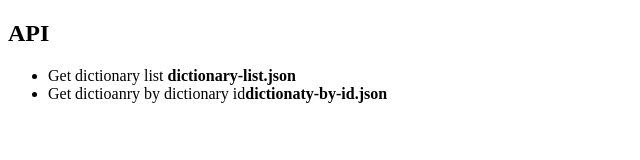
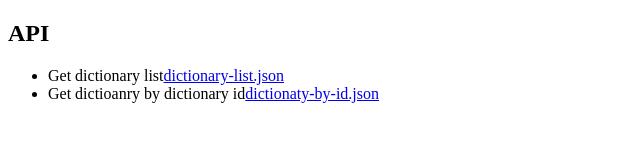
Before and after one commit to PavloRohozhyn/MobileAppApi, a plain HTML site: page index.html in a window 1280 px wide. Shown: the whole page, without its empty margins (0-640 px from the left). Drawn offline with Linux system fonts and the light colour scheme.

Commit message:
Update index.html

```diff
--- a/index.html
+++ b/index.html
@@ -6,8 +6,8 @@
     <body>
         <h2>API</h2>
         <ul>
-            <li>Get dictionary list <b>dictionary-list.json</b></li>
-            <li>Get dictioanry by dictionary id<b>dictionaty-by-id.json</b></li>
+            <li>Get dictionary list<a href="./dictionary-list.json">dictionary-list.json</a></li>
+            <li>Get dictioanry by dictionary id<a href="./dictionaty-by-id.json">dictionaty-by-id.json</a></li>
         </ul>
     </body>
     </html>
```
